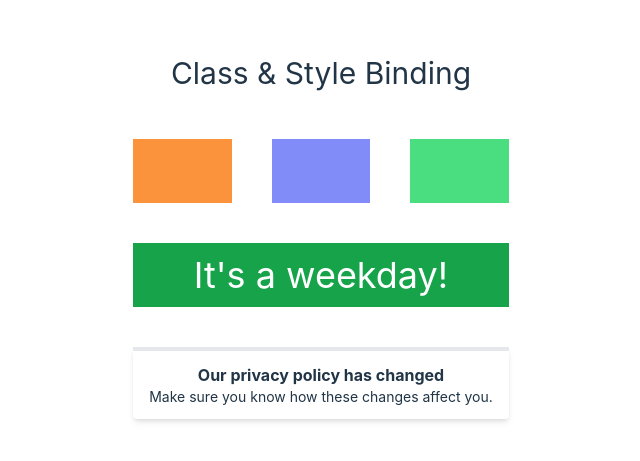
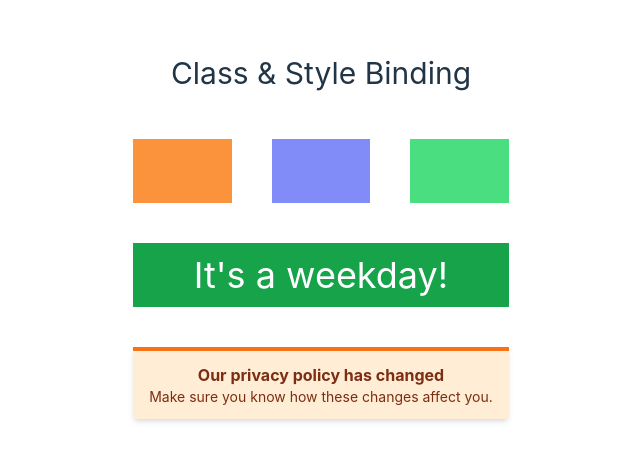
Before and after one commit to Nurunnahar1/vue.js, a Vue app in the folder vue4/: page / in a window 1280 px wide. Shown: the part 187-648 px from the top of the page, without its empty margins (319-959 px from the left). Built offline with nearby package versions, Linux system fonts and the light colour scheme.

Commit message:
condition wise style bindin

```diff
--- a/vue4/src/App.vue
+++ b/vue4/src/App.vue
@@ -4,6 +4,29 @@
   const bgGreen="bg-green-400"
 
  const weekday = false
+
+
+const colors = {
+  bgColor:'bg-teal-100',
+  borderColor:'border-teal-500',
+  textColor:'text-teal-900',
+}
+
+const messageType = 'warning'
+
+if('error'==messageType){
+  colors.bgColor='bg-red-100',
+  colors.borderColor='border-red-500',
+  colors.textColor='text-red-900'
+}
+if('warning'==messageType){
+  colors.bgColor='bg-orange-100',
+  colors.borderColor='border-orange-500',
+  colors.textColor='text-orange-900'
+}
+
+
+
 </script>
 
 <template>
@@ -28,7 +51,7 @@
     </section>
 
     <section class="mt-10">
-      <div class=" border-t-4 rounded-b px-4 py-3 shadow-md"  >
+      <div class=" border-t-4 rounded-b px-4 py-3 shadow-md"  :class="[colors.bgColor,colors.borderColor,colors.textColor]">
         <p class="font-bold">Our privacy policy has changed</p>
         <p class="text-sm">Make sure you know how these changes affect you.</p>
       </div>
```
